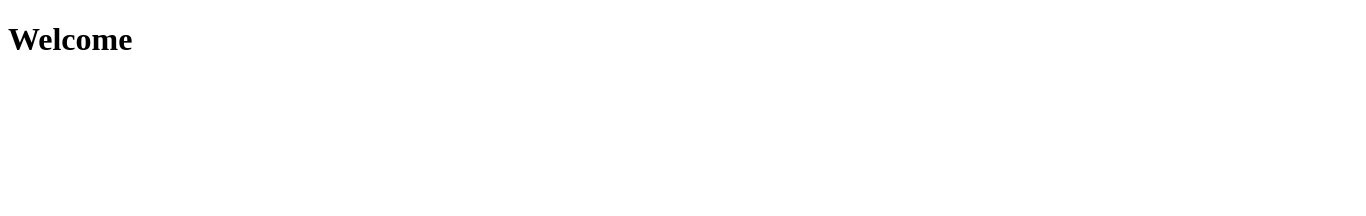
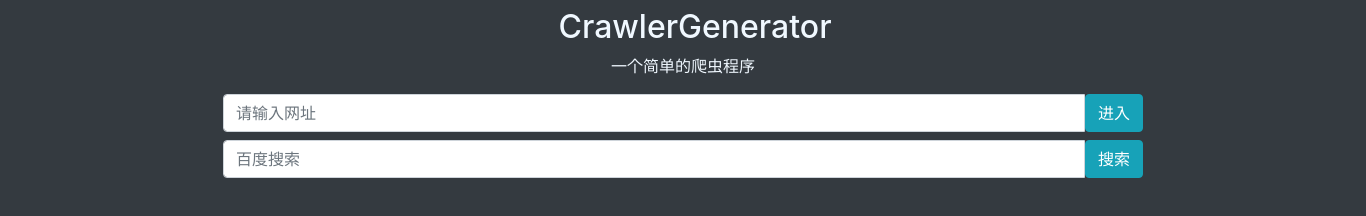
Before and after one commit to lixinyang123/CrawlerGenerator, an Electron app: page wwwroot/view/index.html in a window 1366 px wide. Drawn offline with nearby package versions, Linux system fonts and the light colour scheme.

Commit message:
主页修改

```diff
--- a/wwwroot/view/index.html
+++ b/wwwroot/view/index.html
@@ -4,9 +4,44 @@
     <meta charset="UTF-8">
     <meta name="viewport" content="width=device-width, initial-scale=1.0">
     <meta http-equiv="X-UA-Compatible" content="ie=edge">
-    <title>Document</title>
+    <title>CrawlerGenerator</title>
+     <!-- Bootstrap CSS -->
+     <link rel="stylesheet" href="https://cdn.jsdelivr.net/npm/bootstrap@4.4.1/dist/css/bootstrap.min.css" integrity="sha384-Vkoo8x4CGsO3+Hhxv8T/Q5PaXtkKtu6ug5TOeNV6gBiFeWPGFN9MuhOf23Q9Ifjh" crossorigin="anonymous">
+
 </head>
-<body>
-    <h1>Welcome</h1>
+<body class="bg-dark" style="color: aliceblue;">
+    <div class="container">
+        <div class="row">
+            <div class="col-lg-12 text-center mt-2">
+                <h2 class="pl-4 tm-site-title">CrawlerGenerator</h2>
+                <p>一个简单的爬虫程序</p>
+            </div>
+        </div>
+    </div>
+    <div class="container">
+        <div class="row">
+            <div class="col-lg-10 m-auto">
+                <div class="input-group">
+                    <input type="text" class="form-control" placeholder="请输入网址" name="url">
+                    <span class="input-group-btn">
+                        <input type="submit" class="btn btn-info" value="进入">
+                    </span>
+                </div>
+            </div>
+        </div>
+        <div class="row mt-2 ">
+            <div class="col-lg-10 m-auto">
+                <div class="input-group">
+                    <input type="text" class="form-control" placeholder="百度搜索" name="url">
+                    <span class="input-group-btn">
+                        <input type="submit" class="btn btn-info" value="搜索">
+                    </span>
+                </div>
+            </div>
+        </div>
+    </div>
+    <script src="https://cdn.jsdelivr.net/npm/jquery@3.4.1/dist/jquery.slim.min.js" integrity="sha384-J6qa4849blE2+poT4WnyKhv5vZF5SrPo0iEjwBvKU7imGFAV0wwj1yYfoRSJoZ+n" crossorigin="anonymous"></script>
+    <script src="https://cdn.jsdelivr.net/npm/popper.js@1.16.0/dist/umd/popper.min.js" integrity="sha384-Q6E9RHvbIyZFJoft+2mJbHaEWldlvI9IOYy5n3zV9zzTtmI3UksdQRVvoxMfooAo" crossorigin="anonymous"></script>
+    <script src="https://cdn.jsdelivr.net/npm/bootstrap@4.4.1/dist/js/bootstrap.min.js" integrity="sha384-wfSDF2E50Y2D1uUdj0O3uMBJnjuUD4Ih7YwaYd1iqfktj0Uod8GCExl3Og8ifwB6" crossorigin="anonymous"></script>
 </body>
 </html>
```
